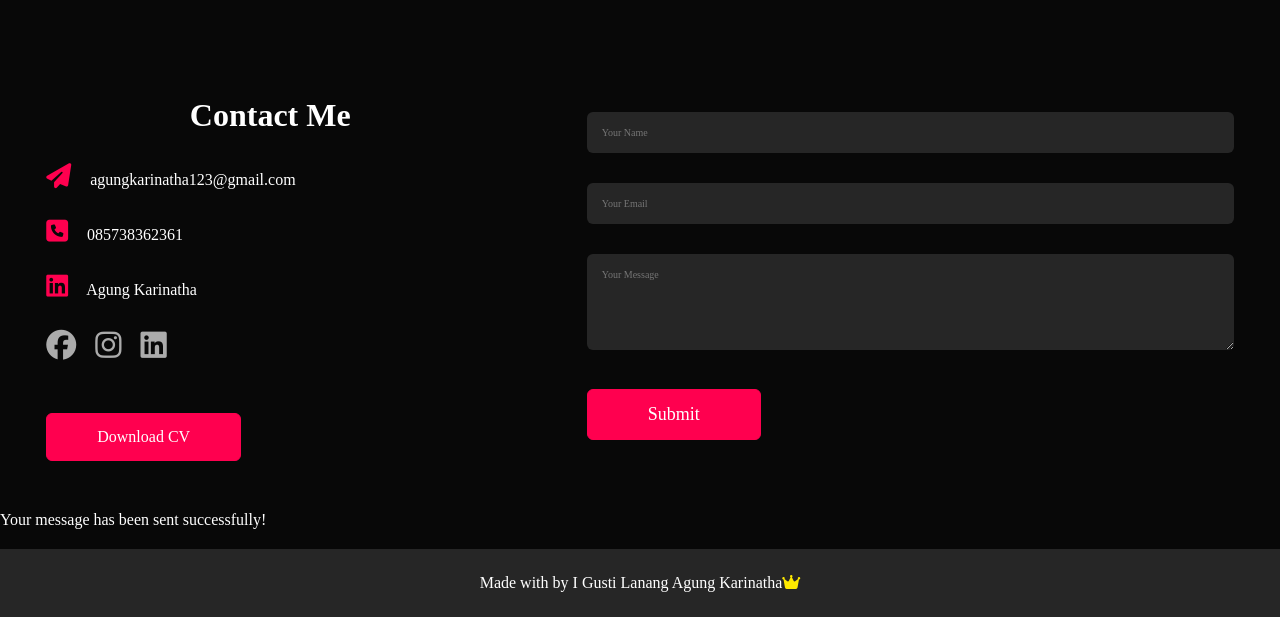
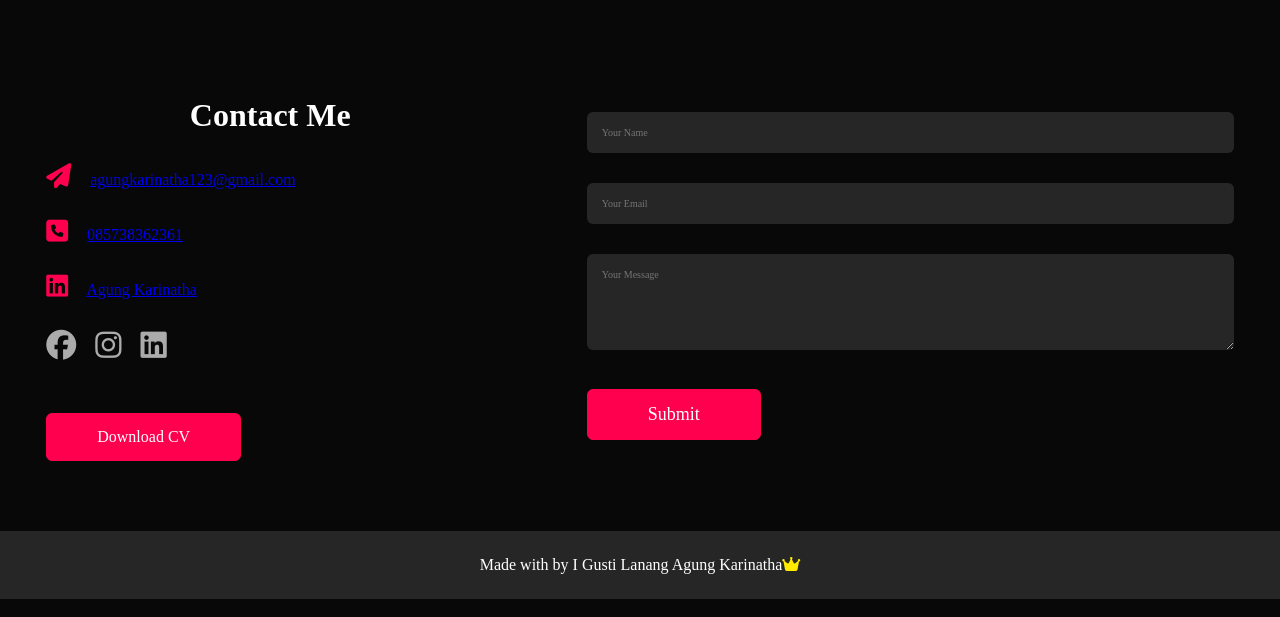
Before and after one commit to Gusdenatha/portofolio-web, a plain HTML site: page index.html in a window 1280 px wide. Shown: the part 2675-3292 px from the top of the page. Drawn offline with Linux system fonts and the light colour scheme.

Commit message:
Update index.html

```diff
--- a/index.html
+++ b/index.html
@@ -134,18 +134,18 @@
     </div>
 
     <!-- Contact Section -->
-    <div class="contact">
+    <div class="contact" id="contact">
         <div class="container">
             <div class="row">
                 <div class="contact-left">
                     <h1 class="sub-title">Contact Me</h1>
-                    <p><i class="fa-solid fa-paper-plane"></i> agungkarinatha123@gmail.com</p>
-                    <p><i class="fa-solid fa-square-phone"></i> 085738362361</p>
-                    <p><i class="i fa-brands fa-linkedin"></i> Agung Karinatha</p>
+                    <p><i class="fa-solid fa-paper-plane"></i> <a href="mailto:agungkarinatha123@gmail.com">agungkarinatha123@gmail.com</a></p>
+                    <p><i class="fa-solid fa-square-phone"></i> <a href="https://wa.me/6285738362361">085738362361</a></p>
+                    <p><i class="fa-brands fa-linkedin"></i> <a href="https://www.linkedin.com/in/agung-karinatha-28b143283/">Agung Karinatha</a></p>
                     <div class="social-icons">
-                        <a href=""><i class="fa-brands fa-facebook"></i></a>
-                        <a href=""><i class="i fa-brands fa-instagram"></i></a>
-                        <a href=""><i class="i fa-brands fa-linkedin"></i></a>
+                        <a href="https://www.facebook.com/"><i class="fa-brands fa-facebook"></i></a>
+                        <a href="https://www.instagram.com/"><i class="fa-brands fa-instagram"></i></a>
+                        <a href="https://www.linkedin.com/in/agung-karinatha-28b143283/"><i class="fa-brands fa-linkedin"></i></a>
                     </div>
                     <a href="images/CV.pdf" download class="btn btn2">Download CV</a>
                 </div>
@@ -159,7 +159,7 @@
                 </div>
             </div>
         </div>
-        <div class="success-message" id="success-message">
+        <div class="success-message" id="success-message" style="display: none;">
             <p>Your message has been sent successfully!</p>
         </div>
     </div>
```
